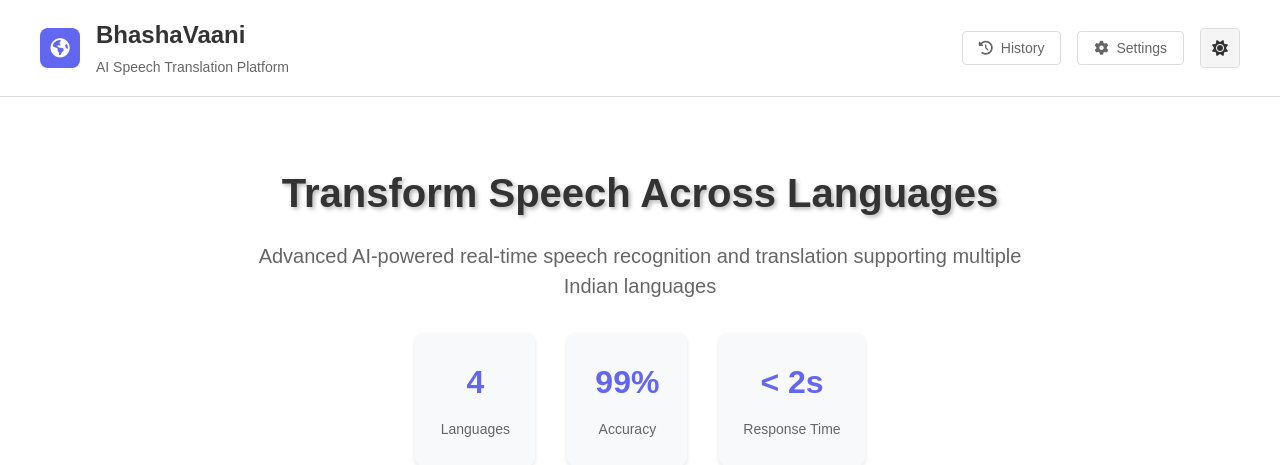
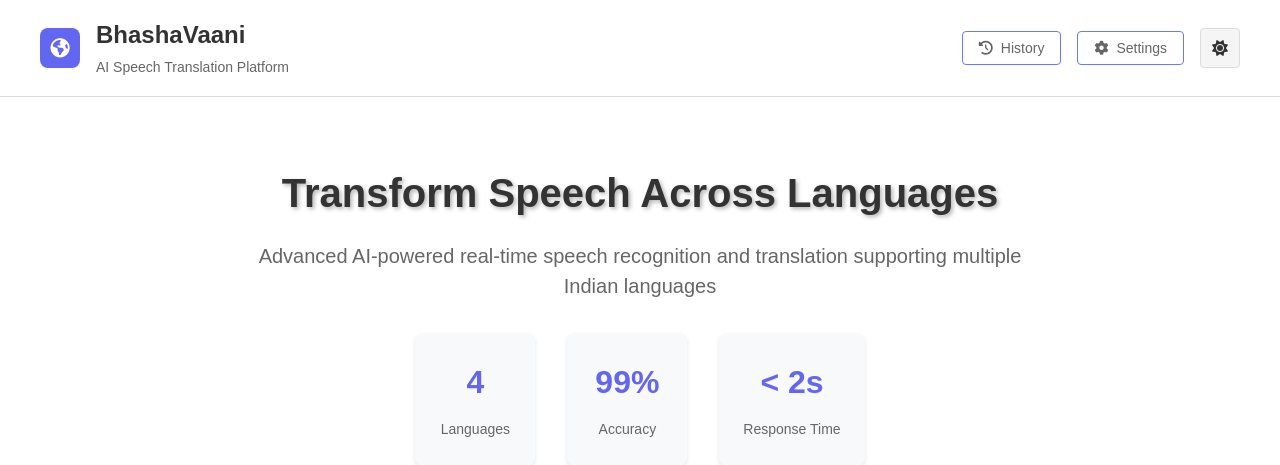
Before and after one commit to Preeti-1611/multilang-project, a Flask app: page / in a window 1280 px wide. Shown: the top 465 px of the page. Run offline with Flask 3, Linux system fonts and the light colour scheme.

```diff
--- a/static/style.css
+++ b/static/style.css
@@ -72,7 +72,7 @@ body {
 
 .nav-btn {
     background: transparent;
-    border: 1px solid #ddd;
+    border: 1px solid #6b79f4;
     border-radius: 4px;
     padding: 0.5rem 1rem;
     color: #666;
```
